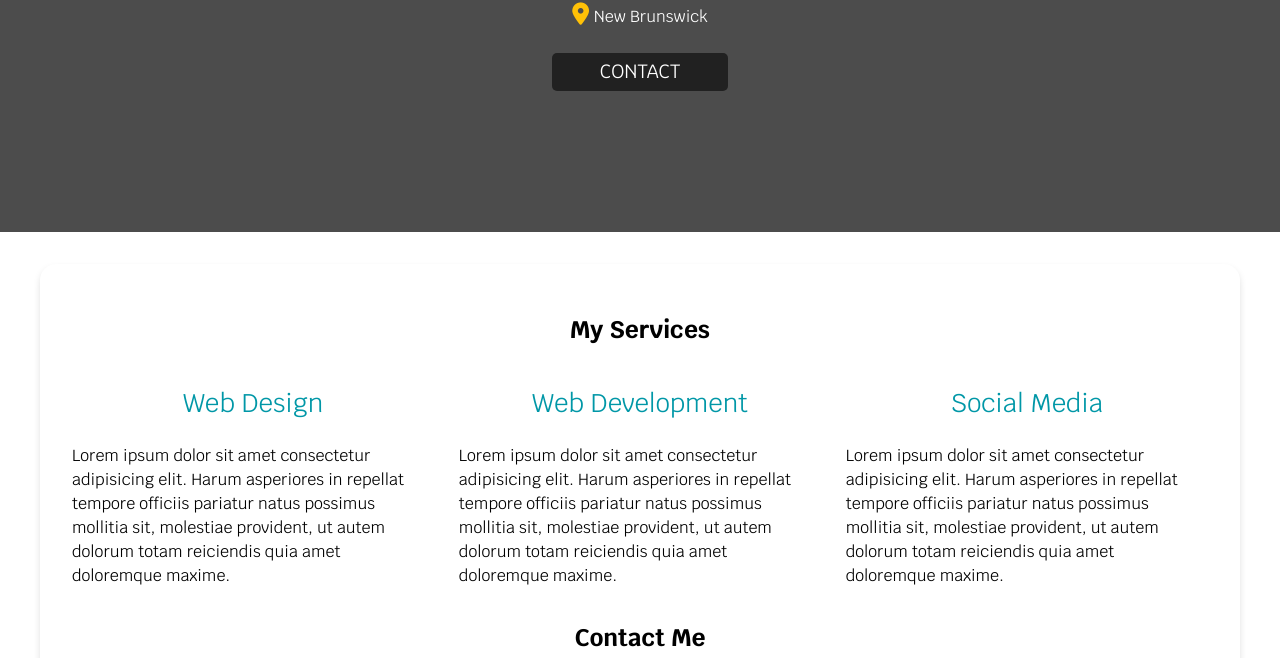
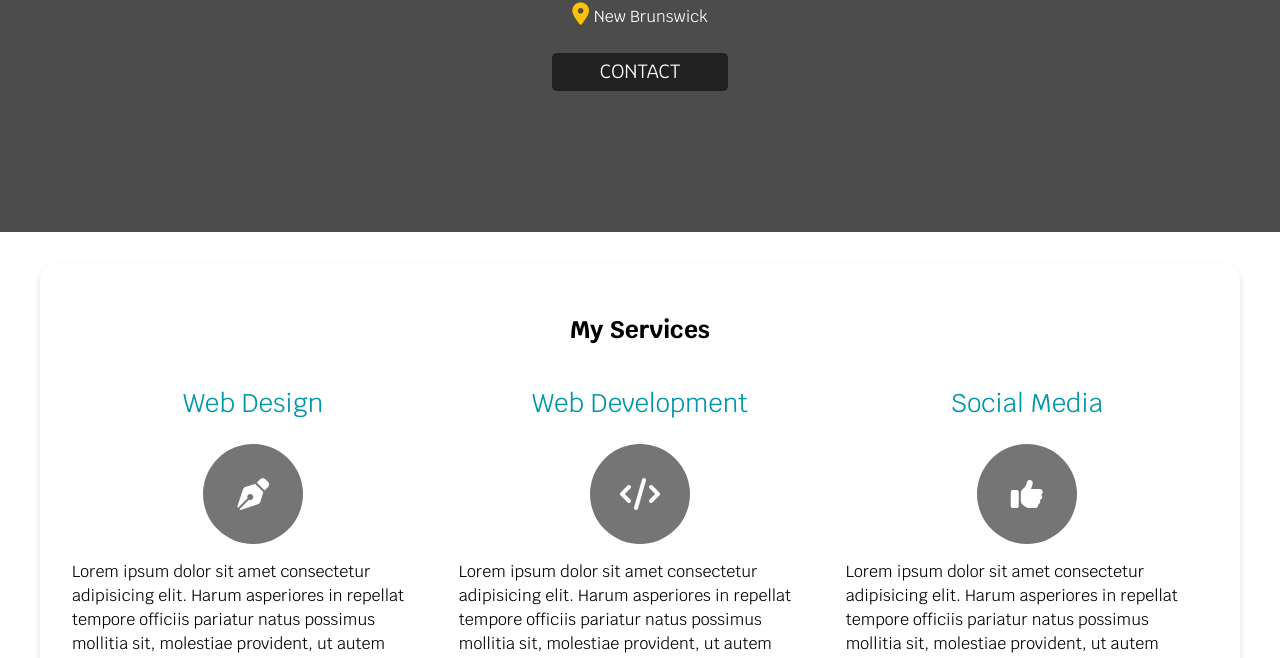
Before and after one commit to pedrolmr/web-mini-projects, a plain HTML site: page Freelancer-website/index.html in a window 1280 px wide. Shown: the part 276-934 px from the top of the page. Drawn offline with nearby package versions, Linux system fonts and the light colour scheme.

Commit message:
added icons in the services section

```diff
--- a/Freelancer-website/index.html
+++ b/Freelancer-website/index.html
@@ -41,7 +41,9 @@
         <div class="services-container">
           <div class="service">
             <h3>Web Design</h3>
-            <div class="icons"></div>
+            <div class="icons">
+              <i class="fas fa-pen-nib"></i>
+            </div>
 
             <p>
               Lorem ipsum dolor sit amet consectetur adipisicing elit. Harum
@@ -53,7 +55,9 @@
 
           <div class="service">
             <h3>Web Development</h3>
-            <div class="icons"></div>
+            <div class="icons">
+              <i class="fas fa-code"></i>
+            </div>
 
             <p>
               Lorem ipsum dolor sit amet consectetur adipisicing elit. Harum
@@ -65,7 +69,9 @@
 
           <div class="service">
             <h3>Social Media</h3>
-            <div class="icons"></div>
+            <div class="icons">
+              <i class="fas fa-thumbs-up"></i>
+            </div>
 
             <p>
               Lorem ipsum dolor sit amet consectetur adipisicing elit. Harum
--- a/Freelancer-website/style.css
+++ b/Freelancer-website/style.css
@@ -123,3 +123,22 @@ p {
     flex: 0 0 calc(33.3% - 1rem);
   }
 }
+.service {
+  display: flex;
+  flex-direction: column;
+  align-items: center;
+}
+
+.icons {
+  display: flex;
+  background-color: var(--gray);
+  border-radius: 50%;
+  align-items: center;
+  justify-content: space-evenly;
+  height: 100px;
+  width: 100px;
+}
+.icons i {
+  font-size: 2rem;
+  color: var(--white);
+}
```
